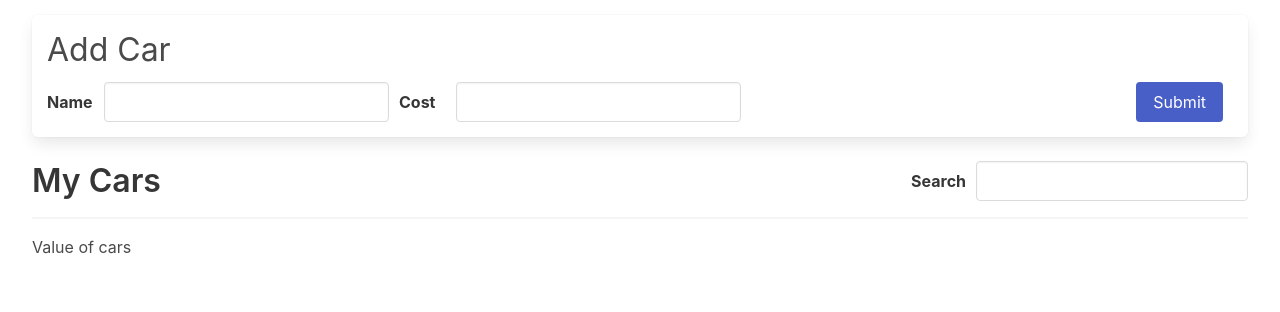
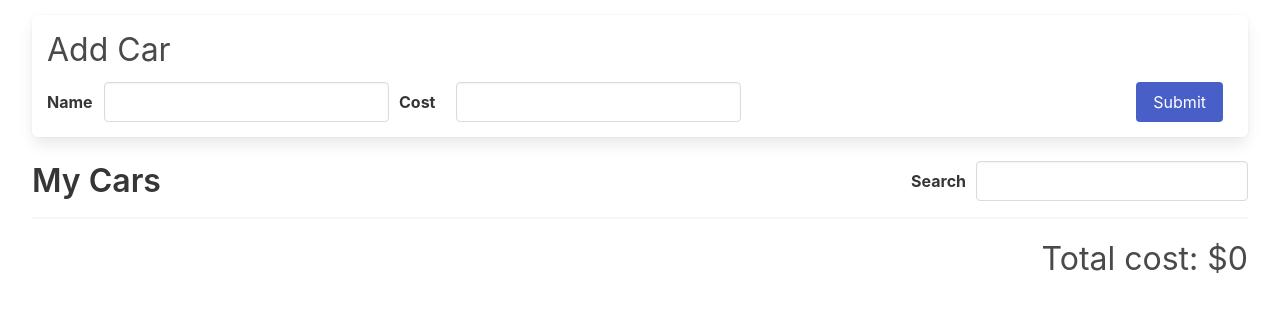
Before and after one commit to PedroMarMol/cars-project, a React (Create React App) app: page / in a window 1280 px wide. Shown: the top 312 px of the page. Built offline with nearby package versions, Linux system fonts and the light colour scheme.

Commit message:
total car cost

```diff
--- a/src/components/CarValue.js
+++ b/src/components/CarValue.js
@@ -1,5 +1,15 @@
+import { useSelector } from "react-redux";
+
 function CarValue() {
-    return <div>Value of cars</div>;
+    const totalCost = useSelector(({ cars: { data, searchTerm }}) =>
+        data
+            .filter((car) =>
+                car.name.toLowerCase().includes(searchTerm.toLowerCase())
+            )
+            .reduce((acc, car) => acc + car.cost, 0)
+    );
+
+    return <div className="car-value">Total cost: ${totalCost}</div>;
 }
 
 export default CarValue;
```
